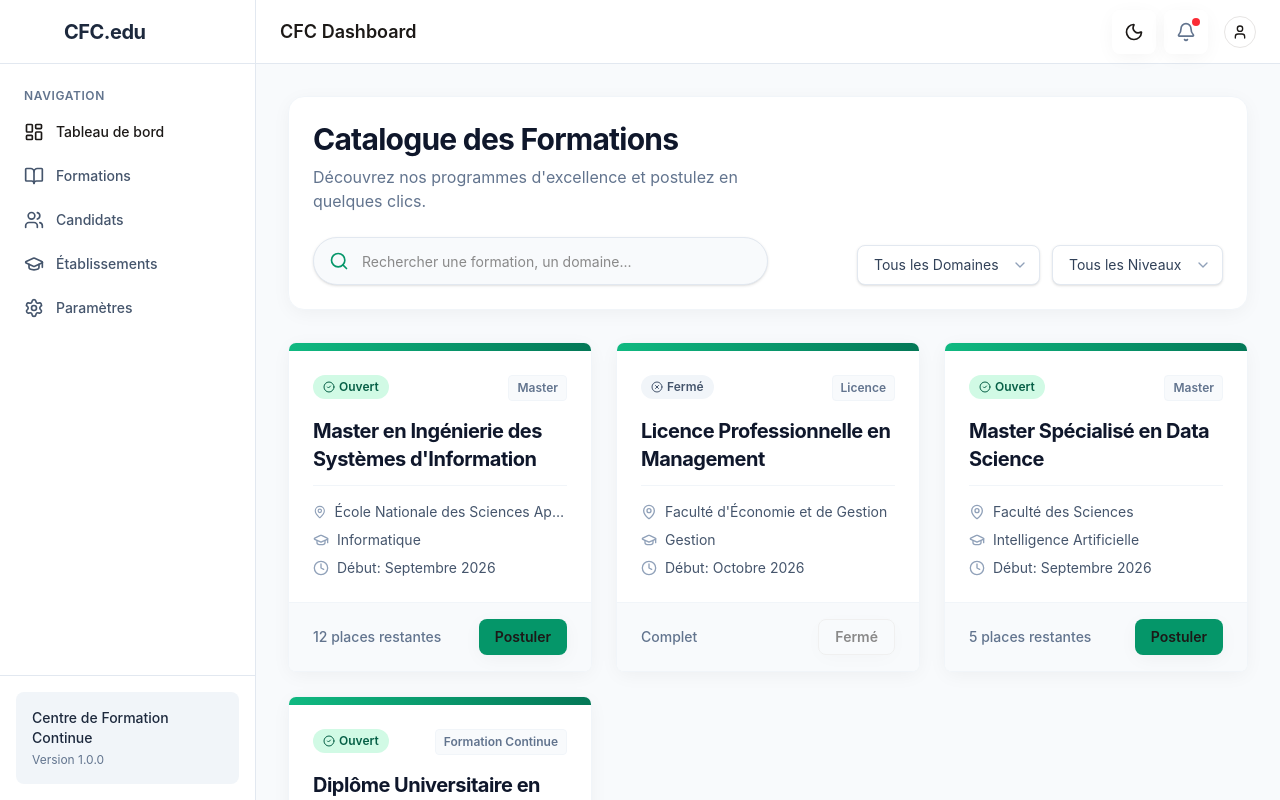
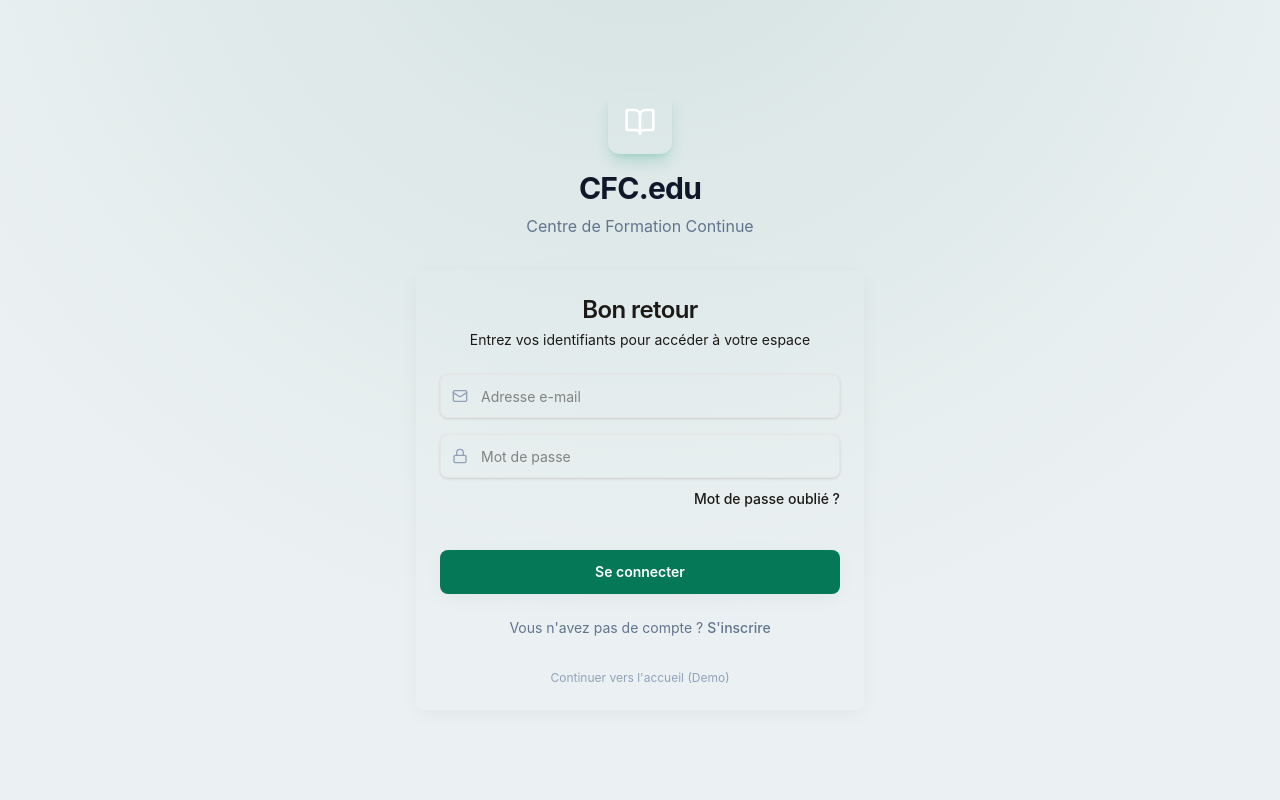
Before and after one commit to Benlamir/cfc-project-core, a React app in the folder frontend/: page / in a window 1280 px wide. Built offline with nearby package versions, Linux system fonts and the light colour scheme; the HTML template or start-up script is replaced by a standard one.

Commit message:
feat(ui): set authentication as default landing page

```diff
--- a/frontend/src/App.tsx
+++ b/frontend/src/App.tsx
@@ -8,9 +8,9 @@ function App() {
   return (
     <BrowserRouter>
       <Routes>
-        <Route path="/auth" element={<Authentication />} />
+        <Route path="/" element={<Authentication />} />
 
-        <Route path="/" element={<MainLayout />}>
+        <Route path="/dashboard" element={<MainLayout />}>
           <Route index element={<Home />} />
           <Route path="formations/:id" element={<FormationDetail />} />
           <Route path="formations" element={<div className="p-4">Pages des Formations (En construction)</div>} />
--- a/frontend/src/components/layout/Sidebar.tsx
+++ b/frontend/src/components/layout/Sidebar.tsx
@@ -9,11 +9,11 @@ import {
 import { cn } from '../../lib/utils';
 
 const navigation = [
-    { name: 'Tableau de bord', href: '/', icon: LayoutDashboard },
-    { name: 'Formations', href: '/formations', icon: BookOpen },
-    { name: 'Candidats', href: '/candidats', icon: Users },
-    { name: 'Établissements', href: '/etablissements', icon: GraduationCap },
-    { name: 'Paramètres', href: '/parametres', icon: Settings },
+    { name: 'Tableau de bord', href: '/dashboard', icon: LayoutDashboard },
+    { name: 'Formations', href: '/dashboard/formations', icon: BookOpen },
+    { name: 'Candidats', href: '/dashboard/candidats', icon: Users },
+    { name: 'Établissements', href: '/dashboard/etablissements', icon: GraduationCap },
+    { name: 'Paramètres', href: '/dashboard/parametres', icon: Settings },
 ];
 
 export function Sidebar() {
--- a/frontend/src/pages/Authentication.tsx
+++ b/frontend/src/pages/Authentication.tsx
@@ -96,7 +96,7 @@ export function Authentication() {
                         </div>
 
                         <div className="mt-8 text-center text-xs text-slate-400">
-                            <Link to="/" className="hover:text-primary transition-colors hover:underline">
+                            <Link to="/dashboard" className="hover:text-primary transition-colors hover:underline">
                                 Continuer vers l'accueil (Demo)
                             </Link>
                         </div>
--- a/frontend/src/pages/FormationDetail.tsx
+++ b/frontend/src/pages/FormationDetail.tsx
@@ -35,7 +35,7 @@ export function FormationDetail() {
         <div className="animate-in fade-in duration-500 pb-12">
             {/* Back Button */}
             <div className="max-w-6xl mx-auto px-4 pt-6 pb-4">
-                <Link to="/" className="inline-flex items-center text-sm font-medium text-slate-500 hover:text-primary transition-colors">
+                <Link to="/dashboard" className="inline-flex items-center text-sm font-medium text-slate-500 hover:text-primary transition-colors">
                     <ChevronLeft className="mr-1 h-4 w-4" />
                     Retour au catalogue
                 </Link>
--- a/frontend/src/pages/Home.tsx
+++ b/frontend/src/pages/Home.tsx
@@ -96,7 +96,7 @@ export function Home() {
             {/* Grid of Cards */}
             <div className="grid gap-6 md:grid-cols-2 lg:grid-cols-3">
                 {formations.map((form) => (
-                    <Link to={`/formations/${form.id}`} key={form.id} className="block group">
+                    <Link to={`/dashboard/formations/${form.id}`} key={form.id} className="block group">
                         <Card className="h-full hover:-translate-y-1 hover:shadow-xl transition-all duration-300 border-slate-100 dark:border-slate-800 overflow-hidden bg-white dark:bg-slate-900 cursor-pointer">
                             <CardContent className="p-0 flex flex-col h-full">
                                 {/* Card Banner Top */}
```
